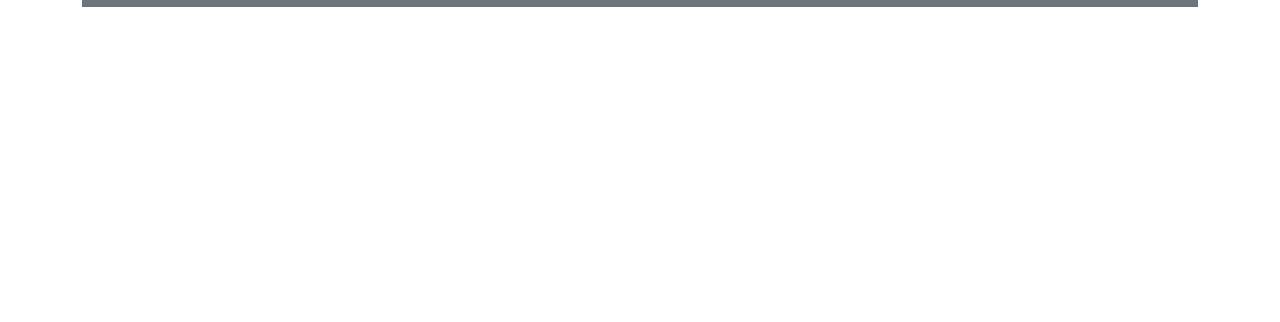
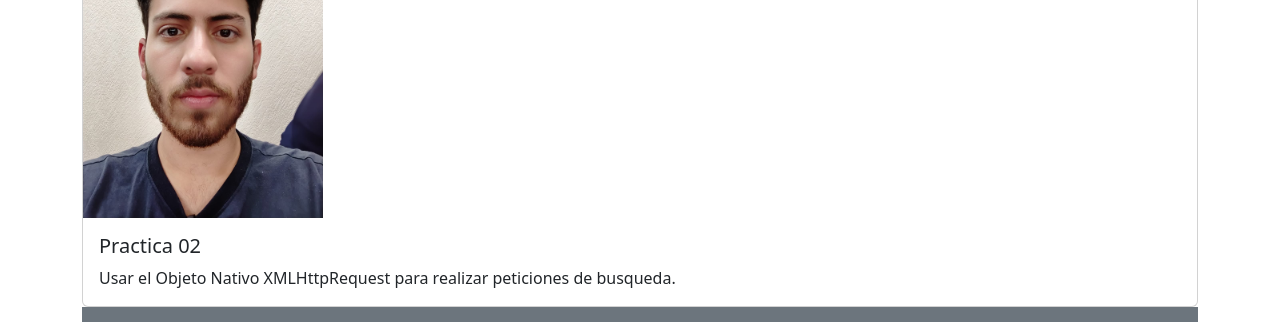
Before and after one commit to JZSOR/API84_JLZO, a plain HTML site: page index.html in a window 1280 px wide. Shown: the part 303-625 px from the top of the page. Drawn offline with nearby package versions, Linux system fonts and the light colour scheme.

Commit message:
Correcion de imagenes

```diff
--- a/index.html
+++ b/index.html
@@ -8,6 +8,13 @@
         <main>
             <div id="header_contenido">
 
+            </div>
+            <div class="card">
+                <img src="/img/a.jpeg" class="card-img-top" alt="Practica 02" style="width: 15rem;">
+                <div class="card-body">
+                  <h5 class="card-title">Practica 02</h5>
+                  <p class="card-text">Usar el Objeto Nativo XMLHttpRequest para realizar peticiones de busqueda.</p>
+                </div>
             </div>
         </main>
 
```
Also changed, not shown: html/p01.html (+1 -1 lines), html/p02.html (+1 -1 lines).
